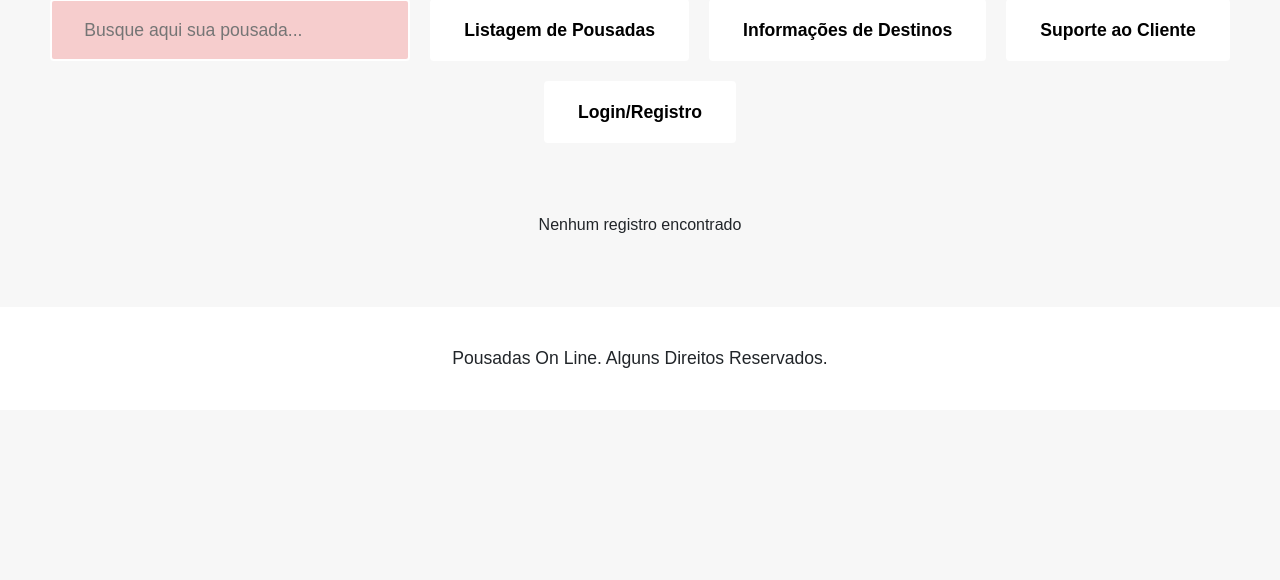
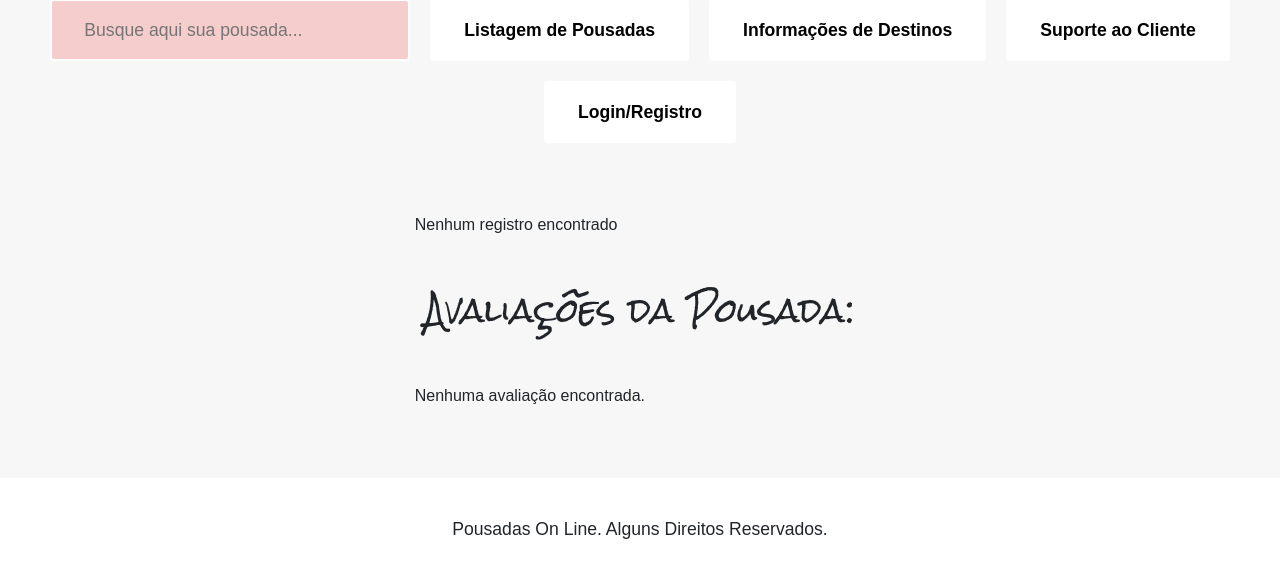
Before and after one commit to jharbes/PROGRAMACAO-WEB, a PHP site: page /detalhes.php in a window 1280 px wide. Shown: the part 179-759 px from the top of the page. Run offline with PHP 8.4, Linux system fonts and the light colour scheme; tables that the repository leaves empty hold one stand-in row (values such as "Sample post"); some web fonts are replaced.

Commit message:
inicio inclusao avaliacoes

```diff
--- a/trabalho_final/site-reserva-pousadas/detalhes.php
+++ b/trabalho_final/site-reserva-pousadas/detalhes.php
@@ -37,6 +37,10 @@ require_once 'includes/login.php';
     <?php
         $c=$_GET["cod"]??0;
         $busca=$banco->query("select * from pousada where id='$c'");
+        $avaliacoes=$banco->query("SELECT avaliacao.*, usuario.nome
+        FROM avaliacao
+        JOIN usuario ON avaliacao.fk_idusuario = usuario.id
+        WHERE fk_idpousada = '$c';")
     ?>
 
     <table class="detalhes">
@@ -59,10 +63,27 @@ require_once 'includes/login.php';
                 else if (isEditor())
                     echo "  <span class='material-symbols-outlined'>edit</span>";
                 echo "<tr><td style='text-align: justify;'>$reg->descricao</td></tr>";
-                echo "<tr><td>Adm</td></tr>";
+                // echo "<tr><td>Adm</td></tr>";
             }
             else{
                 echo "<tr><td>Nenhum registro encontrado</tr></td>";
+            }
+        }
+    echo "</table><br>";
+    echo "<h2 id='h2_avaliacoes'>Avaliações da Pousada: </h2><br>";
+    echo "<table class='avaliacoes'>";
+
+        if (!$avaliacoes)
+            echo "<tr><td>Busca por avaliações falhou! $banco->error</tr></td>";
+        else{
+            if ($avaliacoes->num_rows>=1){
+                while($reg=$avaliacoes->fetch_object()){
+                    echo "<tr><td>Nome do Avaliador: " . htmlspecialchars($reg->nome) . "</td></tr>";
+                    echo "<tr><td>Comentário: " . htmlspecialchars($reg->comentario) . "</td></tr>";
+                    echo "<tr><td>Nota: " . htmlspecialchars($reg->nota) . "</td></tr>";
+                }
+            } else{
+                echo "<tr><td>Nenhuma avaliação encontrada.</td></tr>";
             }
         }
         ?>
--- a/trabalho_final/site-reserva-pousadas/estilos/style.css
+++ b/trabalho_final/site-reserva-pousadas/estilos/style.css
@@ -298,3 +298,19 @@ table.detalhes td{
     /* original vertical align top */
     vertical-align: center;
 }
+
+
+table.avaliacoes{
+    /* margin: 0 auto; */
+    justify-content: center;
+}
+table.avaliacoes td{
+    padding: 10px;
+    /* original vertical align top */
+    vertical-align: center;
+}
+
+h2#h2_avaliacoes{
+    padding: 20px;
+    font-family: RockSalt, Arial, Helvetica, sans-serif;
+}
--- a/trabalho_final/site-reserva-pousadas/index.php
+++ b/trabalho_final/site-reserva-pousadas/index.php
@@ -39,7 +39,7 @@ $chave=$_GET['c']??"";
 
           <h1 id="label-introducao">As Melhores Pousadas!</h1><br>
           <p>Bem-vindo ao nosso site de reservas de pousadas online, onde a tranquilidade encontra a conveniência digital. <br><br>Aqui, nós facilitamos sua jornada de descanso desde o primeiro clique, oferecendo uma seleção vasta e cuidadosamente curada de pousadas aconchegantes para sua escolha.</p><br>
-          <a class="botao" href="/">Ver Mais</a>
+          <a class="botao" href="listagem-pousadas.php">Ver Mais</a>
         </div>
         <!-- <img src="./img/resort_praia.jpg" alt="Resort proximo a praia"> -->
         <div id="banner" class="carousel slide" data-bs-ride="carousel">
```
